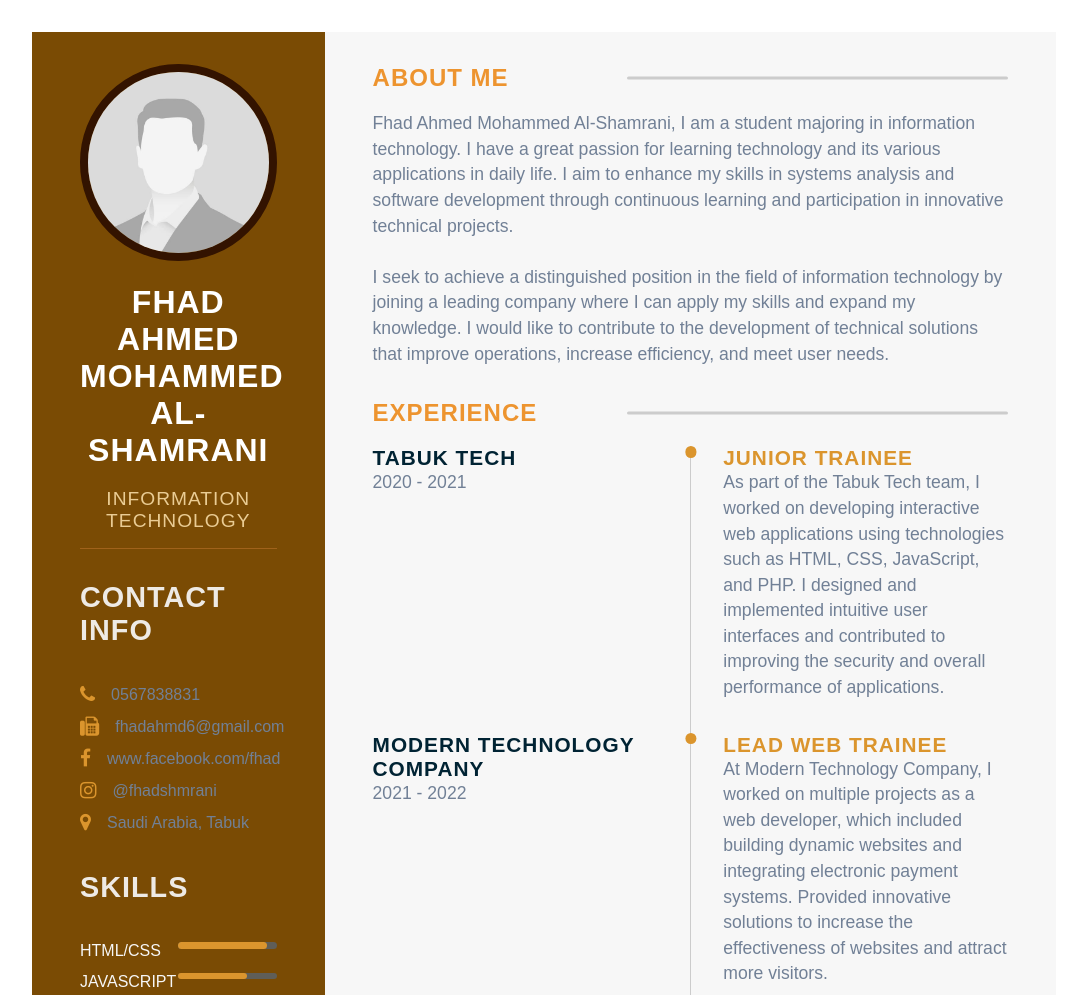
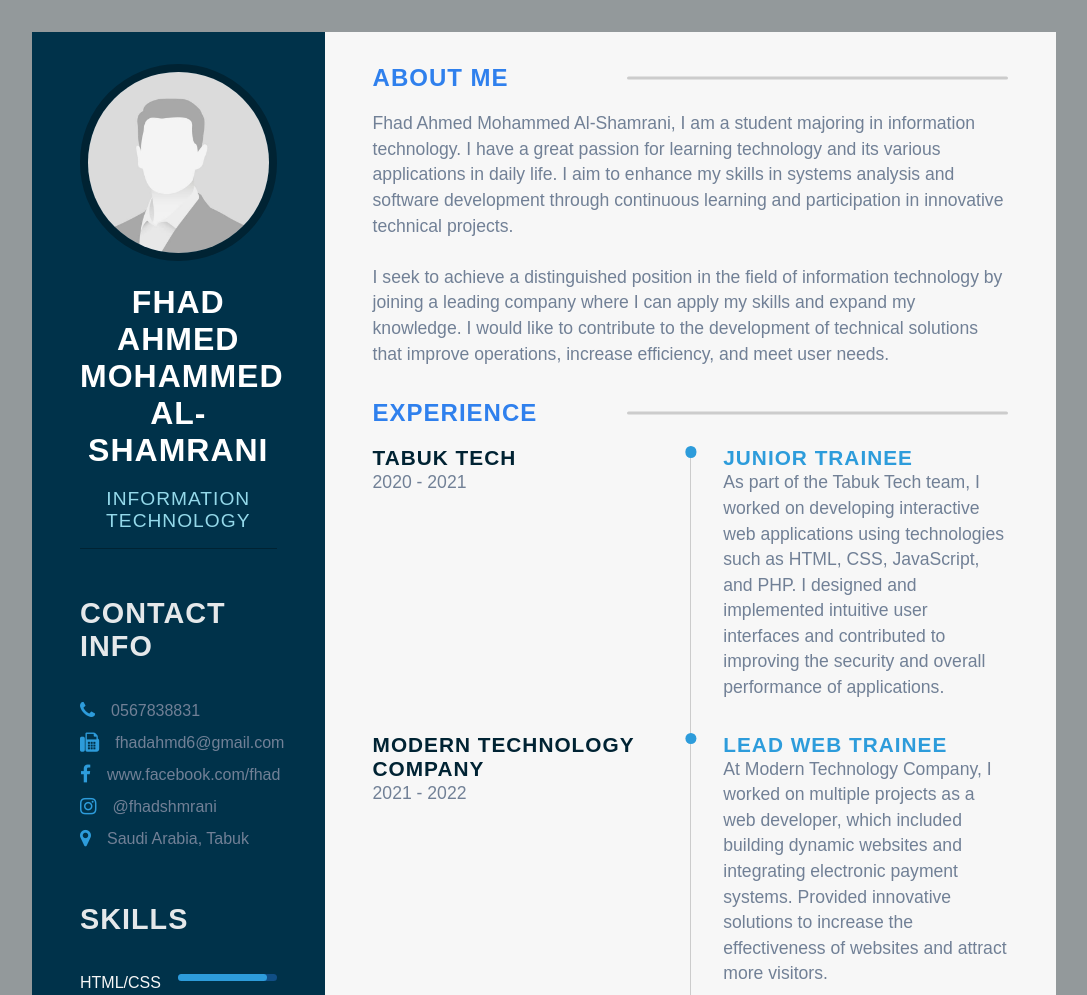
Before and after one commit to Altaiyp-devloper/cv, a plain HTML site: page index.html in a window 1280 px wide. Shown: the top 995 px of the page, without its empty margins (96-1183 px from the left). Drawn offline with Linux system fonts and the light colour scheme.

Commit message:
Update styles.css

```diff
--- a/styles.css
+++ b/styles.css
@@ -7,7 +7,7 @@
 }
 
 body{
-    background-color: #ffffff;
+    background-color: #93999b;
 }
 
 .main-content{
@@ -21,7 +21,7 @@ body{
 .left-section{
     grid-column: span 2;
     height: 100%;
-    background-color: #7a4b04;
+    background-color: #00324A;
 }
 .right-section{
     grid-column: span 5;
@@ -35,7 +35,7 @@ body{
 }
 .profile{
     width: 100%;
-    border-bottom: 1px solid #a0621b;
+    border-bottom: 1px solid #002333;
 }
 
 .image{
@@ -45,7 +45,7 @@ body{
 .profile img{
     width: 100%;
     border-radius: 50%;
-    border: 8px solid #331300;
+    border: 8px solid #002333;
 
 }
 
@@ -60,7 +60,7 @@ body{
 
 .career{
     font-size: 1.2rem;
-    color: #eacc94;
+    color: #94D9EA;
     text-align: center;
     text-transform: uppercase;
     letter-spacing: 1px;
@@ -72,7 +72,7 @@ body{
     text-transform: uppercase;
     letter-spacing: 1px;
     color: #f7f7f7ec;
-    padding-top: 2rem;
+    padding-top: 3rem;
 }
 
 .contact-info ul{
@@ -88,7 +88,7 @@ body{
 .contact-info ul li i{
     padding-right: 1rem;
     font-size: 1.2rem;
-    color: #db952d;
+    color: #2D9CDB;
 }
 
 .skills-section ul{
@@ -111,7 +111,7 @@ body{
     height: 100%;
     position: absolute;
     left: 0;
-    background-color: #db952d;
+    background-color: #2D9CDB;
     border-radius: 12px;
 }
 .js-progress{
@@ -159,7 +159,7 @@ body{
 .references-section li i{
     padding-right: .5rem;
     font-size: 1.2rem;
-    color: #db952d;
+    color: #2D9CDB;
 }
 
 .right-main-content{
@@ -170,7 +170,7 @@ body{
 .right-title{
     letter-spacing: 1px;
     text-transform: uppercase;
-    color: #ed942f;
+    color: #2F80ED;
     margin-bottom: 1.2rem;
     position: relative;
 }
@@ -211,7 +211,7 @@ body{
 .tl-title-2{
     letter-spacing: 1px;
     font-size: 1.3rem;
-    color: #db952d;
+    color: #2D9CDB;
     text-transform: uppercase;
 }
 
@@ -227,7 +227,7 @@ body{
     position: absolute;
     width: .7rem;
     height: .7rem;
-    background-color: #db952d;
+    background-color: #2D9CDB;
     border-radius: 50%;
     transform: translateX(-50%);
     left: 0;
```
